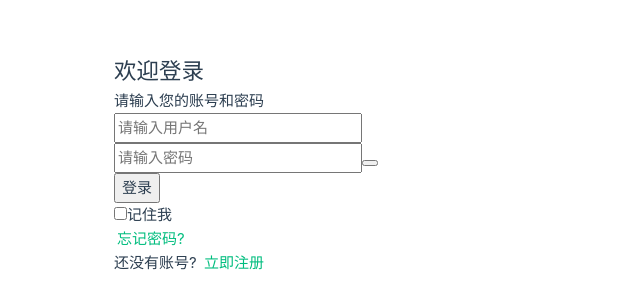
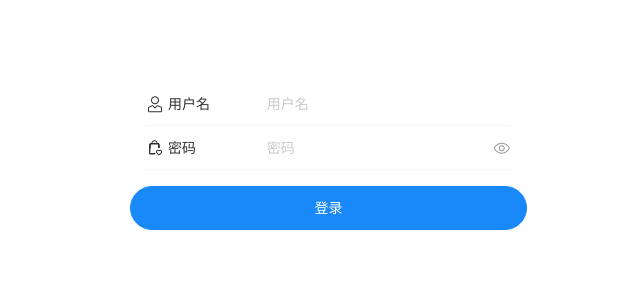
Before and after one commit to liangchengkong/vue-project, a Vue app: page /login in a window 1280 px wide. Shown: the part 236-544 px from the top of the page, without its empty margins (526-1166 px from the left). Built offline with nearby package versions, Linux system fonts and the light colour scheme.

Commit message:
美化了loginUI

```diff
--- a/src/components/Login.vue
+++ b/src/components/Login.vue
@@ -49,49 +49,47 @@ else
 <template>
 
 
-      <div >
-        <div >
-          <h2 >欢迎登录</h2>
-          <p >请输入您的账号和密码</p>
-        </div>
+<div >
+<van-form @submit.prevent="login">
+  <van-cell-group inset>
+    <van-field
+      v-model="username"
+    left-icon="user-o"
+      name="username"
+      label="用户名"
+      placeholder="用户名"
+      :rules="[{ required: true, message: '请填写用户名' }]"
+    />
+    <van-field
+      v-model="password"
+      left-icon="goods-collect-o"
+  :right-icon="showPassword ? 'eye' : 'eye-o'"
+  @click-right-icon="togglePasswordVisibility"
+  :type="showPassword ? 'text' : 'password'"
+      name="password"
+      label="密码"
+      placeholder="密码"
+      :rules="[{ required: true, message: '请填写密码' }]"
+    />
+    <van-cell-group inset>
 
-        <form @submit.prevent="login" >
-          <div >
-            <input type="text"v-model="username"placeholder="请输入用户名">
-          </div>
+</van-cell-group>
 
-          <div >
-            <input :type="showPassword ? 'text' : 'password'"v-model="password"placeholder="请输入密码">
-            <button type="button"@click="togglePasswordVisibility">
-            </button>
-          </div>
-
-          <button type="submit">
-            登录
-          </button>
-
-          <div >
-            <div >
-              <input type="checkbox"id="remember">
-              <label for="remember" >记住我</label>
-            </div>
-            <a href="#" >忘记密码?</a>
-          </div>
-        </form>
-
-        <div >
-          <p >
-            还没有账号? <a href="#" >立即注册</a>
-          </p>
-        </div>
-
-      </div>
+  </van-cell-group>
+  <div style="margin: 16px;">
+    <van-button round block type="primary" @click="login">
+      登录
+    </van-button>
+  </div>
+</van-form>
+</div>
 
 
 </template>
 
 <script>
 import axios from 'axios';
+//import 'vant/lib/index.css';
 
 export default {
   name: 'Login',
@@ -103,12 +101,15 @@ export default {
     };
   },
   methods: {
+      togglePasswordVisibility() {
+      this.showPassword = !this.showPassword;},
     login() {
       if (this.password === '123456' && this.username === 'admin') {
         this.$router.push('/');
         sessionStorage.setItem('token', '111');
       } else {
-        this.$message.error('密码错误或用户不存在');
+        //this.$message.error('密码错误或用户不存在');
+
       }
     },
     togglePasswordVisibility() {
@@ -120,6 +121,12 @@ export default {
 
 <style scoped>
 
+.container {
+  display: flex;
+  justify-content: center; /* 水平居中 */
+  align-items: center; /* 垂直居中 */
+  /*height: 300px; /* 需要指定高度 */
+}
 button {
   cursor: pointer;
 }
```
Also changed, not shown: src/main.ts (+10 -1 lines).
